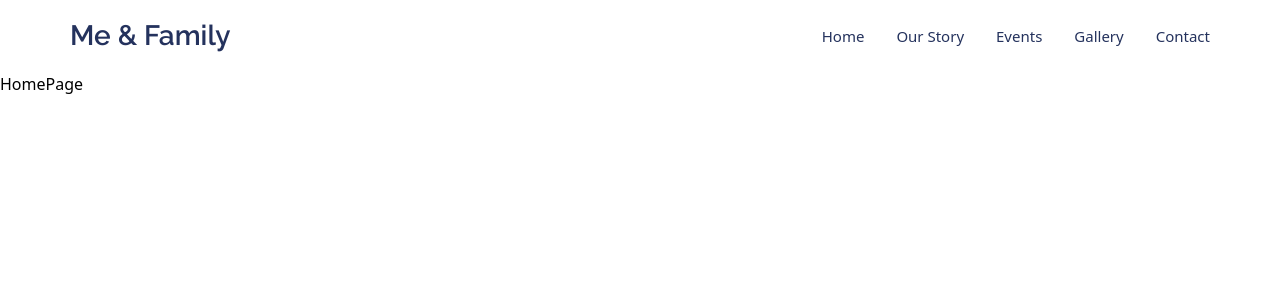
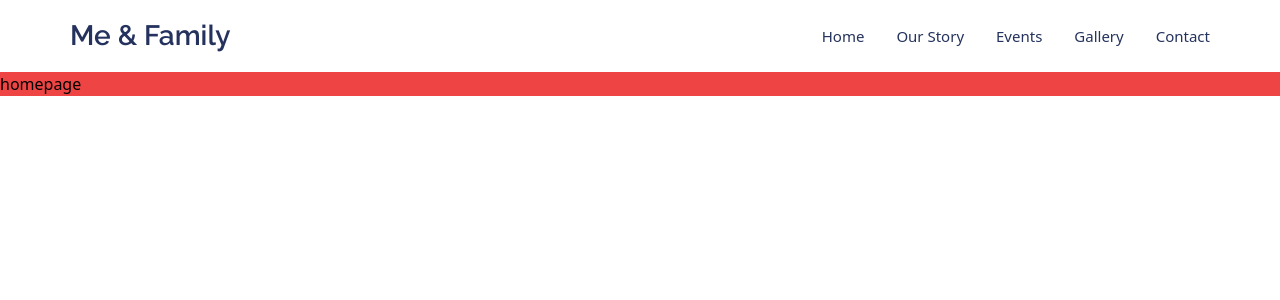
Before and after one commit to LucasBargas/projetos_tailwindcss, a React (Create React App) app in the folder me_family/: page / in a window 1280 px wide. Shown: the top 300 px of the page. Built offline with nearby package versions, Linux system fonts and the light colour scheme.

Commit message:
Alturas da seção de Slider - em definição

```diff
--- a/me_family/src/pages/HomePage/HomePage.js
+++ b/me_family/src/pages/HomePage/HomePage.js
@@ -2,7 +2,9 @@ import React from 'react';
 
 const HomePage = () => {
   return (
-    <div>HomePage</div>
+    <div className='bg-red-500 h-[calc(100vh-72px)] 390:h-[calc(100vh-58px)] lg:h-auto'>
+      homepage
+    </div>
   )
 }
 
```
